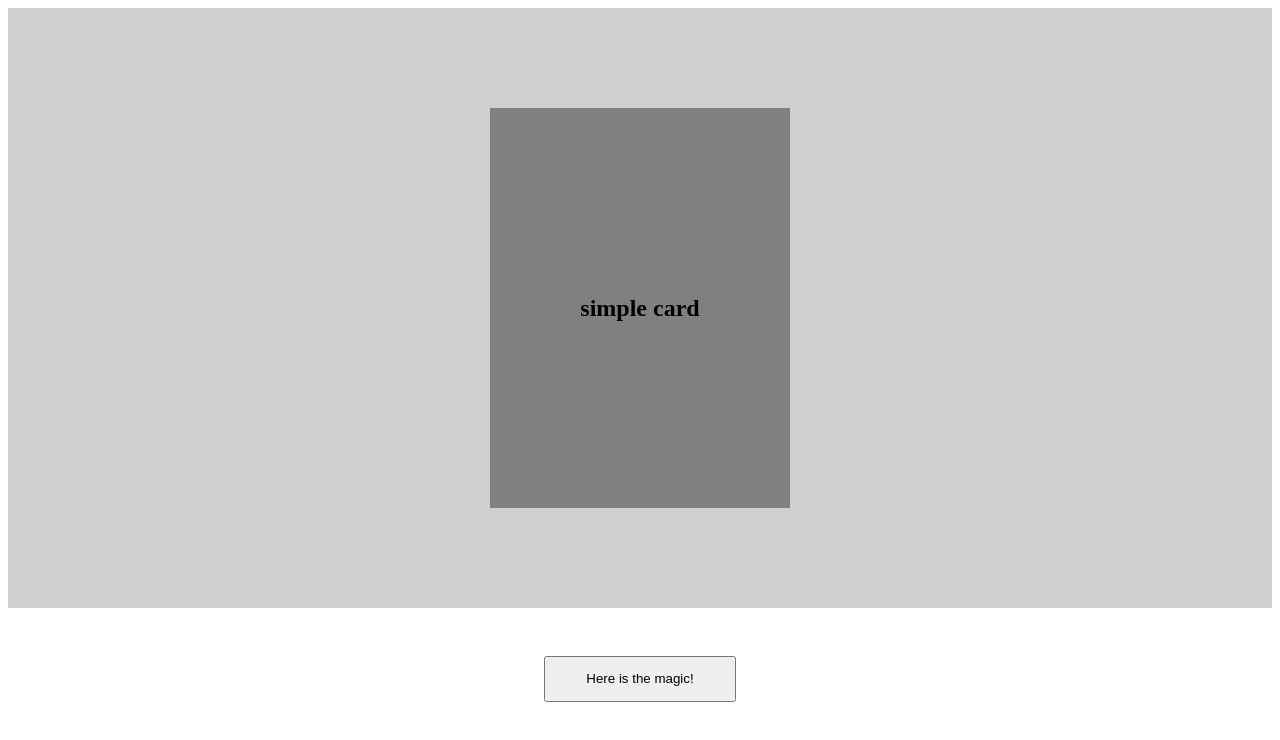
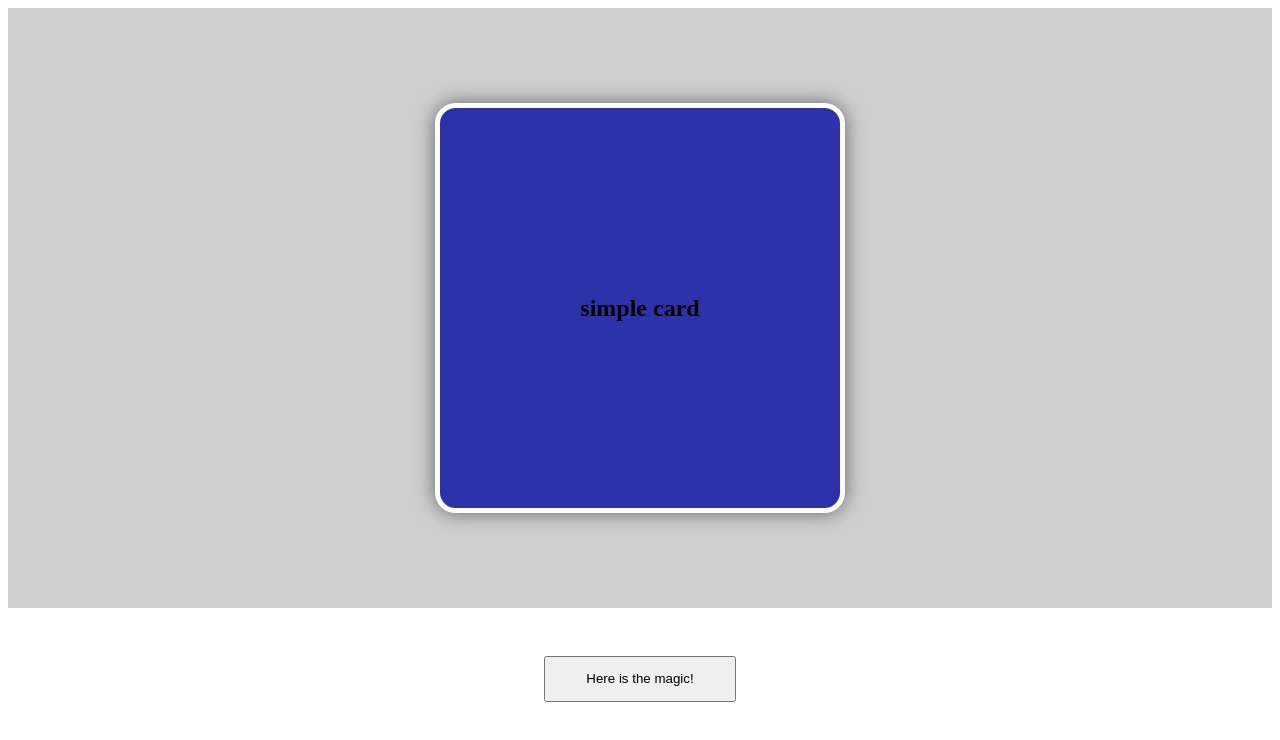
Before and after one commit to giansake/Javascript-Intro---Esercitazione-1, a plain HTML site: page index.html in a window 1280 px wide. Drawn offline with Linux system fonts and the light colour scheme.

Commit message:
Creazione delle due classi css "card-on" e "off"

```diff
--- a/index.html
+++ b/index.html
@@ -10,7 +10,7 @@
   <body>
     <div class="page">
       <div class="container">
-        <div class="card">
+        <div class="card-on">
           <h2>simple card</h2>
         </div>
       </div>
--- a/style.css
+++ b/style.css
@@ -10,11 +10,26 @@
   width: 100%;
 }
 
-.card {
-  background-color: gray;
+.card-off {
+  background-color: rgb(170, 46, 46);
 
   min-height: 400px;
-  min-width: 300px;
+  min-width: 400px;
+
+  display: flex;
+  flex-direction: column;
+  align-items: center;
+  justify-content: center;
+}
+
+.card-on {
+  background-color: rgb(46, 50, 170);
+  border: 5px solid white;
+  border-radius: 5%;
+  box-shadow: 0 0 20px rgba(0 0 0 / 50%);
+
+  min-height: 400px;
+  min-width: 400px;
 
   display: flex;
   flex-direction: column;
```
